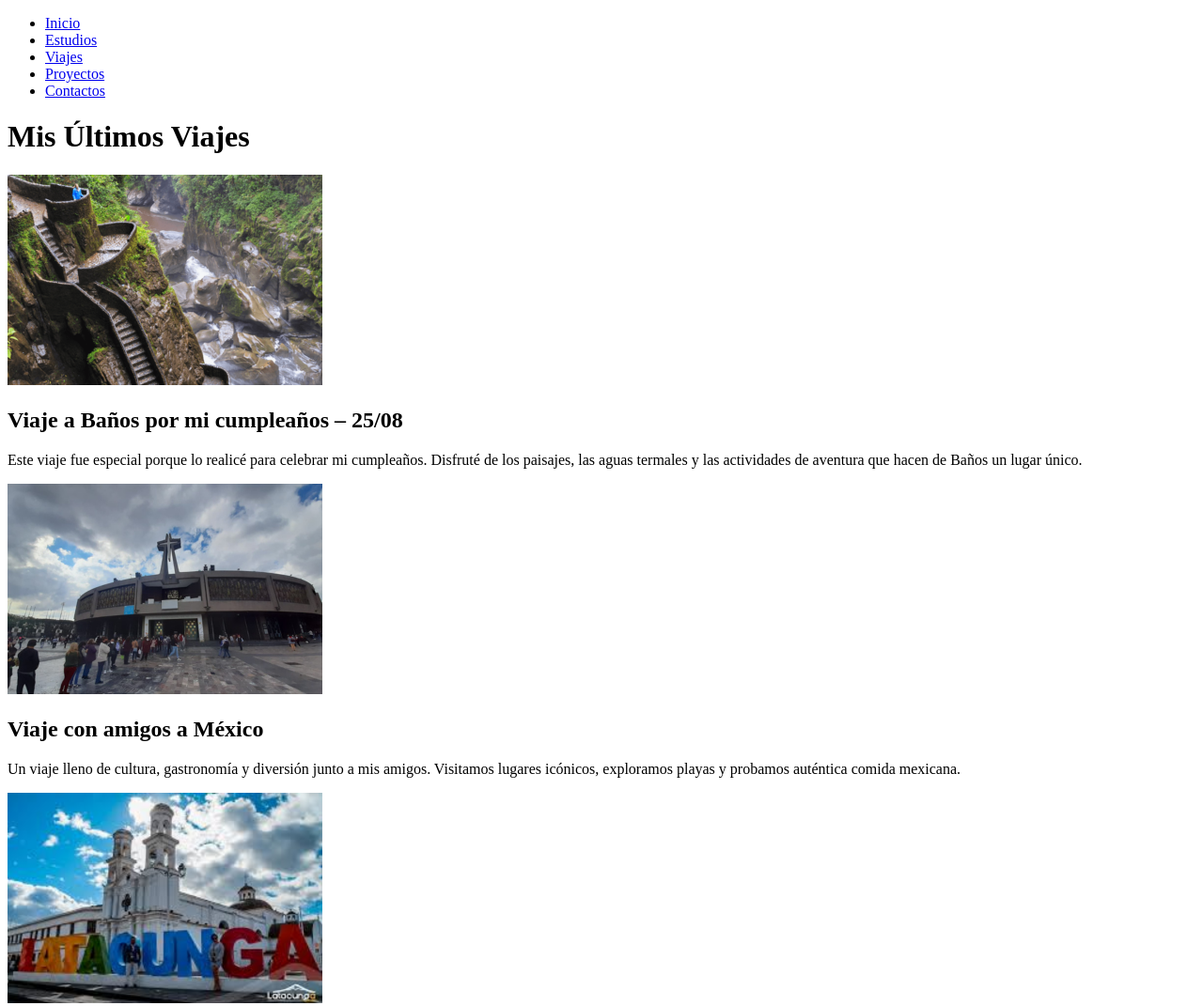
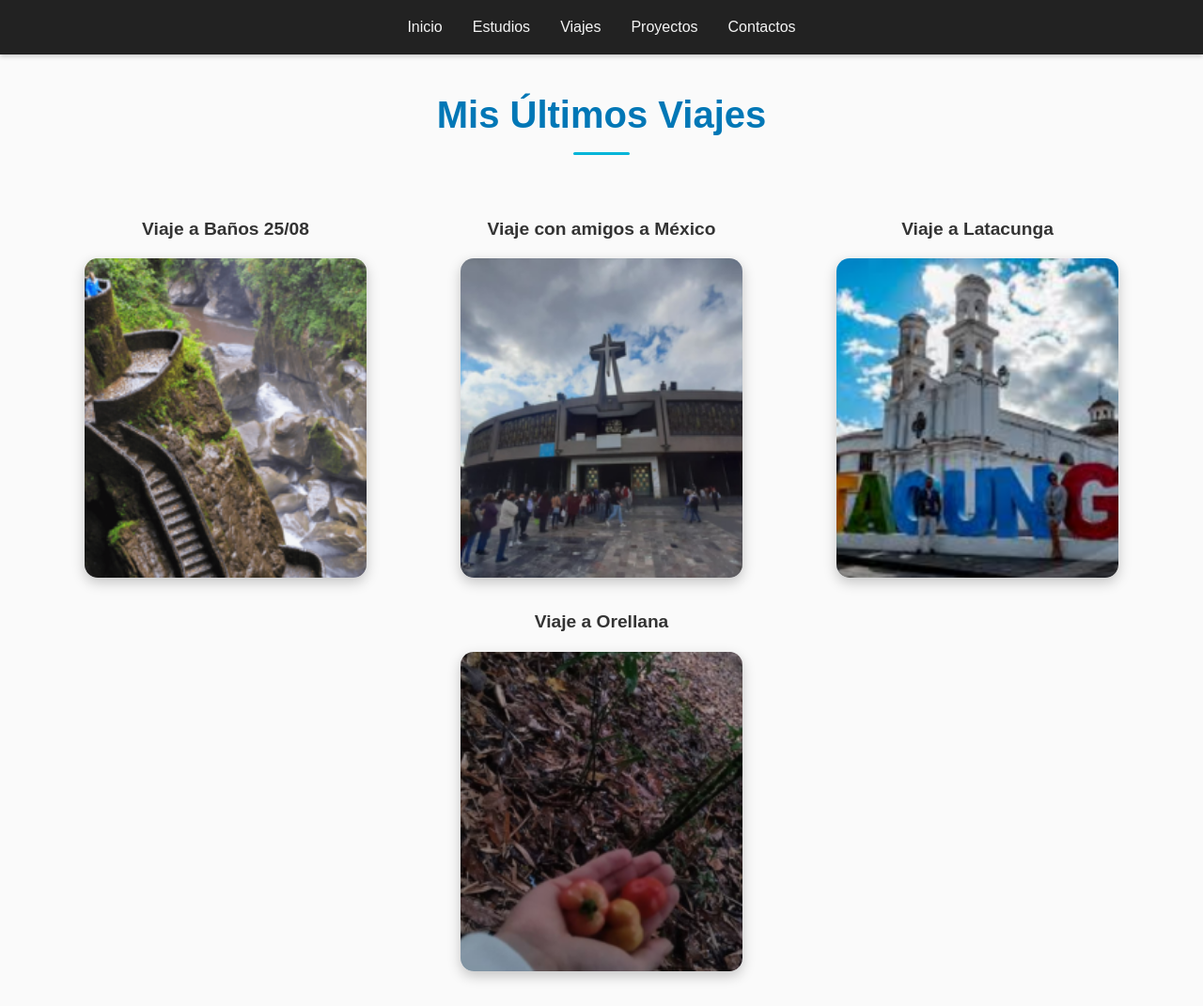
Before and after one commit to Javiercasa25/blognuevo, a plain HTML site: page viajes.html in a window 1280 px wide. Shown: the top 1071 px of the page at 94% size. Drawn offline with Linux system fonts and the light colour scheme.

Commit message:
contacto

```diff
--- /dev/null
+++ b/contacto.css
@@ -0,0 +1,130 @@
+/* * 🎨 ==== ESTILOS GENERALES (Consistentes) ==== */
+* {
+    margin: 0;
+    padding: 0;
+    box-sizing: border-box;
+}
+
+body {
+    font-family: "Poppins", sans-serif;
+    line-height: 1.6;
+    color: #333;
+    background-color: #fafafa;
+}
+
+/* * ==== NAVBAR (Consistente) ==== */
+nav {
+    background-color: #222;
+    padding: 1rem 0;
+    box-shadow: 0 2px 5px rgba(0, 0, 0, 0.2);
+}
+
+nav ul {
+    list-style: none;
+    display: flex;
+    justify-content: center;
+    gap: 2rem;
+    margin: 0;
+    padding: 0;
+}
+
+nav a {
+    color: #f5f5f5;
+    text-decoration: none;
+    font-weight: 500;
+    transition: color 0.3s ease;
+}
+
+nav a:hover {
+    color: #00bcd4;
+}
+
+/* * ==== SECCIÓN CONTACTO Y TÍTULO H1 (Consistentes) ==== */
+main {
+    max-width: 1000px;
+    margin: auto;
+    padding: 2rem 1rem;
+}
+
+#contacto {
+    text-align: center;
+}
+
+#contacto h1 {
+    text-align: center;
+    margin-bottom: 0.5rem;
+    font-size: 2.5rem;
+    color: #0077b6;
+    position: relative;
+}
+
+#contacto h1::after {
+    content: "";
+    width: 60px;
+    height: 3px;
+    background-color: #00b4d8;
+    display: block;
+    margin: 0.5rem auto 2rem auto;
+    border-radius: 2px;
+}
+
+.subtitulo {
+    font-size: 1.1rem;
+    margin-bottom: 3rem; /* Más espacio después de la descripción */
+    color: #555;
+}
+
+/* * ==== ESTILOS DE REDES SOCIALES (Foco principal) ==== */
+.contenedor-redes-simple {
+    max-width: 600px;
+    margin: 0 auto;
+    padding: 40px 20px;
+    border-radius: 10px;
+    background: #ffffff;
+    box-shadow: 0 4px 15px rgba(0, 0, 0, 0.1);
+}
+
+.contenedor-redes-simple h2 {
+    font-size: 1.5rem;
+    color: #0077b6;
+    margin-bottom: 1.5rem;
+}
+
+.iconos-redes {
+    display: flex;
+    justify-content: center;
+    gap: 35px; /* Más espacio entre los iconos */
+    margin-bottom: 30px;
+}
+
+/* Estilo para los iconos de Font Awesome */
+.icono-link {
+    font-size: 3rem; /* Iconos grandes */
+    color: #333;
+    transition: color 0.3s ease, transform 0.3s ease;
+}
+
+.icono-link:hover {
+    color: #00b4d8;
+    transform: scale(1.1);
+}
+
+/* Estilo para las IMAGENES de redes (tus placeholders) */
+.icono-red {
+    width: 50px; /* Tamaño de la imagen consistente con los iconos */
+    height: 50px;
+    object-fit: contain;
+    transition: transform 0.3s ease;
+    border-radius: 5px; /* Bordes suaves si la imagen es cuadrada */
+}
+
+.icono-img-link:hover .icono-red {
+     transform: scale(1.1);
+}
+
+.info-adicional {
+    margin-top: 15px;
+    font-size: 0.95rem;
+    line-height: 1.4;
+    color: #777;
+}
--- /dev/null
+++ b/proyectos.css
@@ -0,0 +1,167 @@
+/* * 🎨 ==== ESTILOS GENERALES (Consistentes) ==== */
+* {
+    margin: 0;
+    padding: 0;
+    box-sizing: border-box;
+}
+
+body {
+    font-family: "Poppins", sans-serif;
+    line-height: 1.6;
+    color: #333;
+    background-color: #fafafa;
+}
+
+/* * ==== NAVBAR (Consistente) ==== */
+nav {
+    background-color: #222;
+    padding: 1rem 0;
+    box-shadow: 0 2px 5px rgba(0, 0, 0, 0.2);
+}
+
+nav ul {
+    list-style: none;
+    display: flex;
+    justify-content: center;
+    gap: 2rem;
+    margin: 0;
+    padding: 0;
+}
+
+nav a {
+    color: #f5f5f5;
+    text-decoration: none;
+    font-weight: 500;
+    transition: color 0.3s ease;
+}
+
+nav a:hover {
+    color: #00bcd4;
+}
+
+/* * ==== ESTILOS DEL CONTENIDO PRINCIPAL Y TÍTULO H1 (Consistente) ==== */
+main {
+    max-width: 1200px;
+    margin: auto;
+    padding: 2rem 1rem;
+}
+
+main h1 {
+    text-align: center;
+    margin-bottom: 2rem;
+    font-size: 2.5rem;
+    color: #0077b6;
+    position: relative;
+}
+
+main h1::after {
+    content: "";
+    width: 60px;
+    height: 3px;
+    background-color: #00b4d8;
+    display: block;
+    margin: 0.5rem auto 0 auto;
+    border-radius: 2px;
+}
+
+/* * ==== CONTENEDOR DE PROYECTOS (Similar a Viajes) ==== */
+#proyectos-tarjetas {
+    display: flex;
+    flex-wrap: wrap;
+    justify-content: center;
+    gap: 2rem;
+    padding: 2rem 0;
+}
+
+/* Contenedor del Título + Tarjeta */
+.proyecto-item {
+    width: 300px;
+    text-align: center;
+}
+
+.proyecto-item h2 { /* Usamos H2 para los títulos de proyecto */
+    margin-bottom: 1rem;
+    font-size: 1.2rem;
+    color: #222; /* Color más enfocado en el contenido */
+    font-weight: 600;
+}
+
+/* * ==== FLIP CARD (Adaptado de Estudios/Viajes) ==== */
+.flip-card {
+    background-color: transparent;
+    width: 300px;
+    height: 340px;
+    perspective: 1000px;
+    border-radius: 14px;
+    margin: 0 auto;
+    box-shadow: 0 5px 14px rgba(0, 0, 0, 0.1); /* Sombra más sutil */
+    transition: box-shadow 0.3s ease;
+}
+
+.flip-card:hover {
+    box-shadow: 0 8px 18px rgba(0, 0, 0, 0.2); /* Sombra al pasar el mouse */
+}
+
+.flip-card-inner {
+    position: relative;
+    width: 100%;
+    height: 100%;
+    transition: transform 0.7s ease;
+    transform-style: preserve-3d;
+}
+
+.flip-card:hover .flip-card-inner {
+    transform: rotateY(180deg);
+}
+
+/* ==== Caras de la tarjeta ==== */
+.flip-card-front,
+.flip-card-back {
+    position: absolute;
+    width: 100%;
+    height: 100%;
+    border-radius: 14px;
+    overflow: hidden;
+    backface-visibility: hidden;
+}
+
+/* ==== Frente (Imagen) ==== */
+.flip-card-front img {
+    width: 100%;
+    height: 100%;
+    object-fit: cover;
+    background: #f2f2f2;
+}
+
+/* ==== Reverso (Párrafo de Descripción) ==== */
+.flip-card-back {
+    transform: rotateY(180deg);
+    /* Fondo con gradiente */
+    background: linear-gradient(to bottom right, #0077b6, #00b4d8);
+    color: white;
+    padding: 1.4rem;
+    text-align: center;
+    display: flex;
+    flex-direction: column;
+    justify-content: center;
+    border: 3px solid #005f99;
+}
+
+/* Texto reverso */
+.flip-card-back p {
+    font-size: 1rem;
+    line-height: 1.4;
+}
+
+/* * ==== RESPONSIVE ==== */
+@media (min-width: 768px) {
+    #proyectos-tarjetas {
+        justify-content: space-around;
+    }
+}
+@media (max-width: 600px) {
+    .flip-card {
+        width: 260px;
+        height: 300px;
+    }
+}
--- /dev/null
+++ b/viajes.css
@@ -0,0 +1,171 @@
+/* * 🎨 ==== ESTILOS GENERALES (Copiados del Código Base) ====
+ */
+* {
+    margin: 0;
+    padding: 0;
+    box-sizing: border-box;
+}
+
+body {
+    font-family: "Poppins", sans-serif; /* Fuente consistente */
+    line-height: 1.6;
+    color: #333;
+    background-color: #fafafa; /* Fondo consistente */
+}
+
+/* * ==== NAVBAR (Copiado del Código Base) ====
+ */
+nav {
+    background-color: #222;
+    padding: 1rem 0;
+    box-shadow: 0 2px 5px rgba(0, 0, 0, 0.2);
+}
+
+nav ul {
+    list-style: none;
+    display: flex;
+    justify-content: center;
+    gap: 2rem;
+    margin: 0;
+    padding: 0;
+}
+
+nav a {
+    color: #f5f5f5;
+    text-decoration: none;
+    font-weight: 500;
+    transition: color 0.3s ease;
+}
+
+nav a:hover {
+    color: #00bcd4; /* Color de hover consistente */
+}
+
+/* * ==== ESTILOS DEL CONTENIDO PRINCIPAL Y TÍTULO H1 ====
+ */
+main {
+    max-width: 1200px;
+    margin: auto;
+    padding: 2rem 1rem;
+}
+
+main h1 {
+    /* Estilos del h2 de sección para el h1 de la página de viajes */
+    text-align: center;
+    margin-bottom: 2rem;
+    font-size: 2.5rem; /* Ajuste para un título de página */
+    color: #0077b6; /* Color consistente */
+    position: relative;
+}
+
+main h1::after {
+    content: "";
+    width: 60px;
+    height: 3px;
+    background-color: #00b4d8; /* Color de la línea de acento consistente */
+    display: block;
+    margin: 0.5rem auto 0 auto;
+    border-radius: 2px;
+}
+
+/* * ==== CONTENEDOR DE VIAJES (Adaptación para FLIP CARDS) ====
+ */
+#viajes-tarjetas {
+    display: flex;
+    flex-wrap: wrap;
+    justify-content: center;
+    gap: 2rem; /* Espacio entre los items */
+    padding: 2rem 0;
+}
+
+/* Contenedor del Título + Tarjeta (Necesario para el título externo) */
+.viaje-item {
+    width: 300px; /* Ancho consistente con el flip-card */
+    text-align: center;
+}
+
+.viaje-item h3 {
+    margin-bottom: 1rem;
+    font-size: 1.2rem;
+    color: #333; /* Título de la tarjeta, color más discreto */
+    font-weight: 600;
+}
+
+/* * ==== FLIP CARD (Adaptado del Código Base de Estudios) ====
+ */
+.flip-card {
+    background-color: transparent;
+    width: 300px;
+    height: 340px; /* Altura consistente */
+    perspective: 1000px;
+    border-radius: 14px;
+    margin: 0 auto; /* Centra la tarjeta bajo el título H3 */
+}
+
+.flip-card-inner {
+    position: relative;
+    width: 100%;
+    height: 100%;
+    transition: transform 0.7s ease;
+    transform-style: preserve-3d;
+}
+
+.flip-card:hover .flip-card-inner {
+    transform: rotateY(180deg);
+}
+
+/* ==== Caras de la tarjeta ==== */
+.flip-card-front,
+.flip-card-back {
+    position: absolute;
+    width: 100%;
+    height: 100%;
+    border-radius: 14px;
+    overflow: hidden;
+    backface-visibility: hidden;
+    box-shadow: 0 5px 14px rgba(0, 0, 0, 0.22);
+}
+
+/* ==== Frente (Imagen) ==== */
+.flip-card-front img {
+    width: 100%;
+    height: 100%;
+    object-fit: cover; /* Cambiado a 'cover' para que las fotos de viajes se vean completas */
+    padding: 0; /* Quitamos el padding para que la imagen ocupe todo */
+    background: #f2f2f2;
+}
+
+/* ==== Reverso (Párrafo de Descripción) ==== */
+.flip-card-back {
+    transform: rotateY(180deg);
+    /* Usamos colores de acento de tu blog base */
+    background: linear-gradient(to bottom right, #0077b6, #00b4d8);
+    color: white;
+    padding: 1.4rem;
+    text-align: center;
+    display: flex;
+    flex-direction: column;
+    justify-content: center;
+    border: 3px solid #005f99; /* Borde oscuro consistente */
+}
+
+/* Solo necesitamos el párrafo en el reverso para Viajes */
+.flip-card-back p {
+    font-size: 1rem;
+    line-height: 1.4;
+}
+
+/* * ==== RESPONSIVE (Asegura la vista móvil) ====
+ */
+@media (min-width: 768px) {
+    /* En pantallas grandes, se muestran en una fila flexible */
+    #viajes-tarjetas {
+        justify-content: space-around;
+    }
+}
+@media (max-width: 600px) {
+    .flip-card {
+        width: 260px;
+        height: 300px;
+    }
+}
--- a/viajes.html
+++ b/viajes.html
@@ -1,11 +1,13 @@
 <!DOCTYPE html>
-<html lang="en">
+<html lang="es">
 <head>
   <meta charset="UTF-8" />
   <meta name="viewport" content="width=device-width, initial-scale=1.0" />
   <title>Javier's Blog | Viajes</title>
+  <link rel="stylesheet" href="viajes.css">
 </head>
 <body>
+
   <nav>
     <ul>
       <li><a href="index.html">Inicio</a></li>
@@ -19,30 +21,70 @@
   <main>
     <h1>Mis Últimos Viajes</h1>
 
-    <section>
-      <img src="img/BAÑOS.png" />
-      <h2>Viaje a Baños por mi cumpleaños – 25/08</h2>
-      <p>Este viaje fue especial porque lo realicé para celebrar mi cumpleaños. Disfruté de los paisajes, las aguas termales y las actividades de aventura que hacen de Baños un lugar único.</p>
-    </section>
+    <div id="viajes-tarjetas">
 
-    <section>
-      <img src="img/CIUDAD DE MEXICO.png" />
-      <h2>Viaje con amigos a México</h2>
-      <p>Un viaje lleno de cultura, gastronomía y diversión junto a mis amigos. Visitamos lugares icónicos, exploramos playas y probamos auténtica comida mexicana.</p>
-    </section>
+      <div class="viaje-item">
+        <h3>Viaje a Baños 25/08</h3> <div class="flip-card">
+          <div class="flip-card-inner">
+            <div class="flip-card-front">
+              <img src="img/BAÑOS.png" alt="Baños">
+            </div>
+            <div class="flip-card-back">
+              <p>
+                Celebré mi cumpleaños disfrutando de paisajes, aguas termales y aventuras que hacen de Baños un destino único.
+              </p>
+            </div>
+          </div>
+        </div>
+      </div>
 
-    <section>
-      <img src="img/LATACUNGA.png" />
-      <h2>Viaje a Latacunga en familia</h2>
-      <p>Un recorrido lleno de unión familiar donde conocimos la historia, la arquitectura y los sabores tradicionales de Latacunga. Una experiencia tranquila y significativa.</p>
-    </section>
+      <div class="viaje-item">
+        <h3>Viaje con amigos a México</h3> <div class="flip-card">
+          <div class="flip-card-inner">
+            <div class="flip-card-front">
+              <img src="img/CIUDAD DE MEXICO.png" alt="México">
+            </div>
+            <div class="flip-card-back">
+              <p>
+                Cultura, gastronomía, diversión y playas increíbles. Un viaje inolvidable junto a mis amigos.
+              </p>
+            </div>
+          </div>
+        </div>
+      </div>
 
-    <section>
-      <img src="img/ORIENTE ORELLANA.png" />
-      <h2>Viaje a Orellana en pareja</h2>
-      <p>Un viaje romántico rodeado de naturaleza. En Orellana disfrutamos de paisajes selváticos, ríos y momentos especiales perfectos para conectar y relajarse.</p>
-    </section>
+      <div class="viaje-item">
+        <h3>Viaje a Latacunga</h3> <div class="flip-card">
+          <div class="flip-card-inner">
+            <div class="flip-card-front">
+              <img src="img/LATACUNGA.png" alt="Latacunga">
+            </div>
+            <div class="flip-card-back">
+              <p>
+                Recorrido familiar lleno de historia, arquitectura tradicional y sabores únicos de Latacunga.
+              </p>
+            </div>
+          </div>
+        </div>
+      </div>
 
+      <div class="viaje-item">
+        <h3>Viaje a Orellana</h3> <div class="flip-card">
+          <div class="flip-card-inner">
+            <div class="flip-card-front">
+              <img src="img/ORIENTE ORELLANA.png" alt="Orellana">
+            </div>
+            <div class="flip-card-back">
+              <p>
+                Un viaje romántico rodeado de naturaleza, ríos y paisajes selváticos perfectos para desconectarse.
+              </p>
+            </div>
+          </div>
+        </div>
+      </div>
+
+    </div>
   </main>
+
 </body>
 </html>
```
Also changed, not shown: contacto.html (+23 -28 lines), proyectos.html (+50 -30 lines), img/IG.png (added), img/fb.png (added), img/instagram.png (added), img/wh.png (added).
